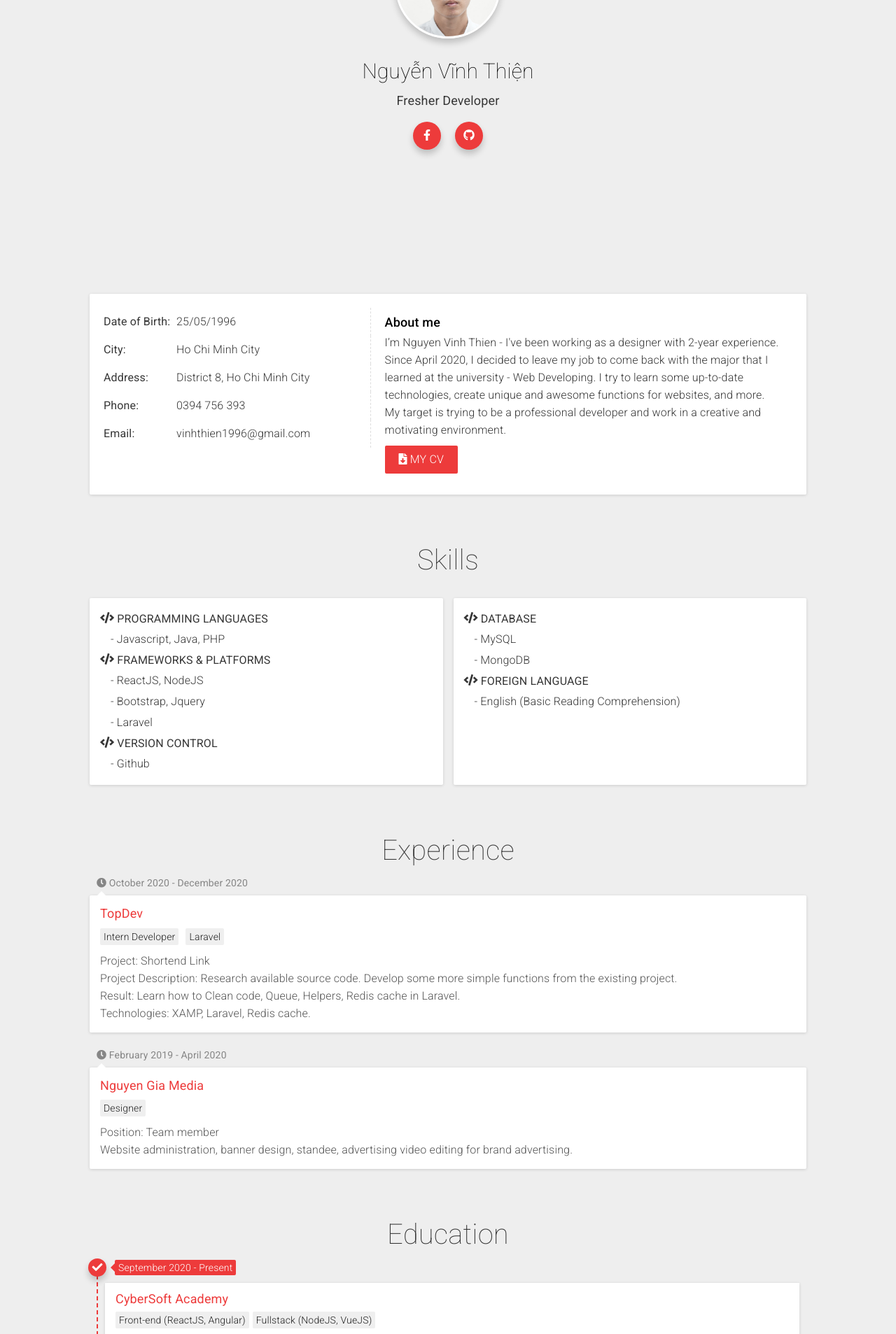
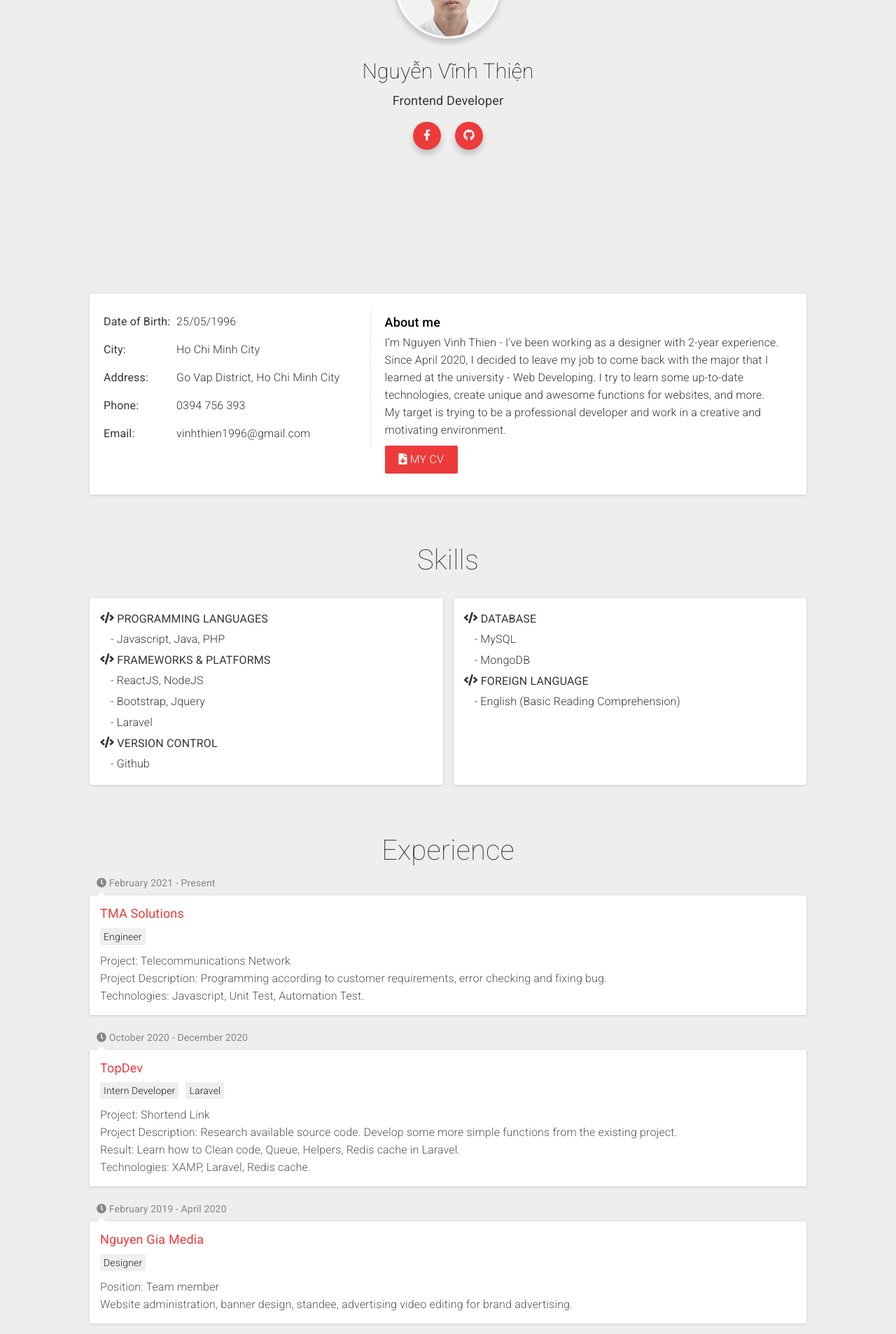
Before and after one commit to vinhthien1996/CV_NguyenVinhThien, a React (Create React App) app: page / in a window 1280 px wide. Shown: the part 420-2327 px from the top of the page at 70% size. Built offline with nearby package versions, Linux system fonts and the light colour scheme.

Commit message:
Update CV

```diff
--- a/src/components/Description/Description.js
+++ b/src/components/Description/Description.js
@@ -14,7 +14,7 @@ export default function Description() {
             <div className={style.desLeft}>
                 <div className={style.desLeftItem}><span>Date of Birth:</span> 25/05/1996</div>
                 <div className={style.desLeftItem}><span>City:</span> Ho Chi Minh City</div>
-                <div className={style.desLeftItem}><span>Address:</span> District 8, Ho Chi Minh City</div>
+                <div className={style.desLeftItem}><span>Address:</span> Go Vap District, Ho Chi Minh City</div>
                 <div className={style.desLeftItem}><span>Phone:</span> 0394 756 393</div>
                 <div className={style.desLeftItem}><span>Email:</span> vinhthien1996@gmail.com</div>
 
--- a/src/components/Education/Education.js
+++ b/src/components/Education/Education.js
@@ -16,7 +16,7 @@ export default function Education() {
                 <div className={style.contentEduItem}>
                     <div className={style.contentEduDate}>
                         <span className={style.contentEduCheck}><i className="fa fa-check"></i></span>
-                        <span className={style.contentEduYear}>September 2020 - Present</span>
+                        <span className={style.contentEduYear}>September 2020 - December 2020</span>
                     </div>
                     <div className={style.contentEduInfo}>
                         <div className={style.contentEduInfoTitle}>CyberSoft Academy</div>
--- a/src/components/Experience/Experience.js
+++ b/src/components/Experience/Experience.js
@@ -12,6 +12,18 @@ export default function Experience() {
     return (
         <div className={style.containerExp} data-aos="fade-up">
             <div className={style.titleExp}><h3>Experience</h3></div>
+            <div className={style.contentExp}>
+                <div className={style.contentExpItem}>
+                    <div className={style.contentExpDate}><i className="fa fa-clock"></i> February 2021 - Present</div>
+                    <h3>TMA Solutions</h3>
+                    <div className={style.nameExp}>Engineer</div>
+                    <p>
+                        Project: Telecommunications Network
+                        <br/>Project Description: Programming according to customer requirements, error checking and fixing bug.
+                        <br/>Technologies: Javascript, Unit Test, Automation Test.
+                    </p>
+                </div>
+            </div>
             <div className={style.contentExp}>
                 <div className={style.contentExpItem}>
                     <div className={style.contentExpDate}><i className="fa fa-clock"></i> October 2020 - December 2020</div>
--- a/src/components/Header/Header.js
+++ b/src/components/Header/Header.js
@@ -13,7 +13,7 @@ export default function Header() {
             </div>
             <div className={style.headerBottom}>
                 <div className={style.headerTitle}>Nguyễn Vĩnh Thiện</div>
-                <div className={style.headerJob}>Fresher Developer</div>
+                <div className={style.headerJob}>Frontend Developer</div>
                 <div className={style.headerContact}>
                     <a href="https://www.facebook.com/vinhthien1996"><span className={style.headerIcon}><i className="fab fa-facebook-f"></i></span></a>
                     <a href="https://github.com/vinhthien1996"><span className={style.headerIcon}><i className="fab fa-github"></i></span></a>
```
